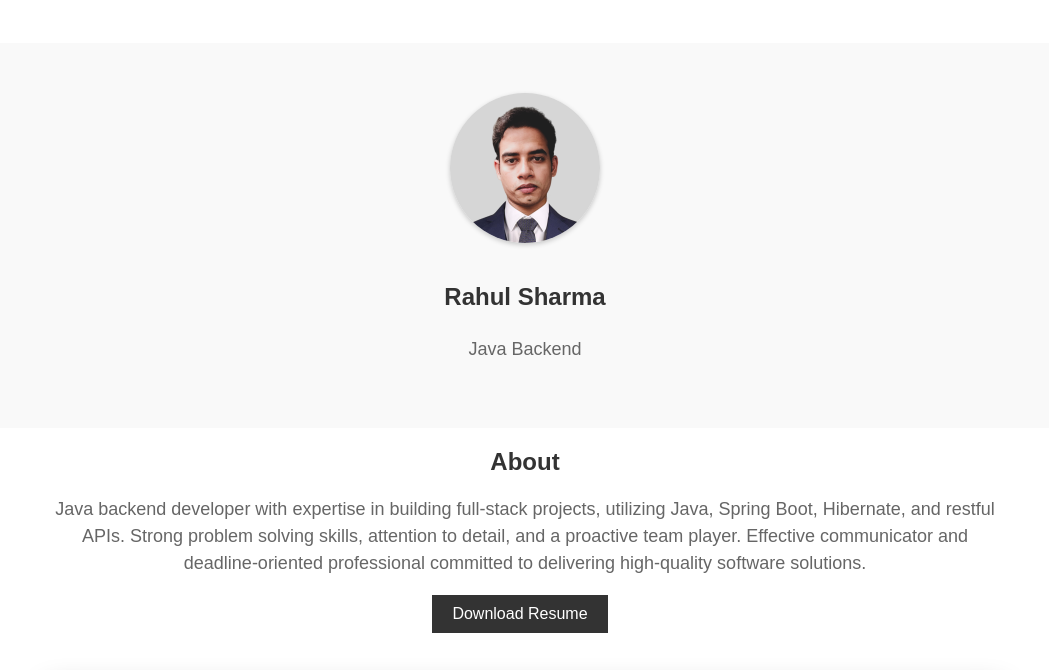
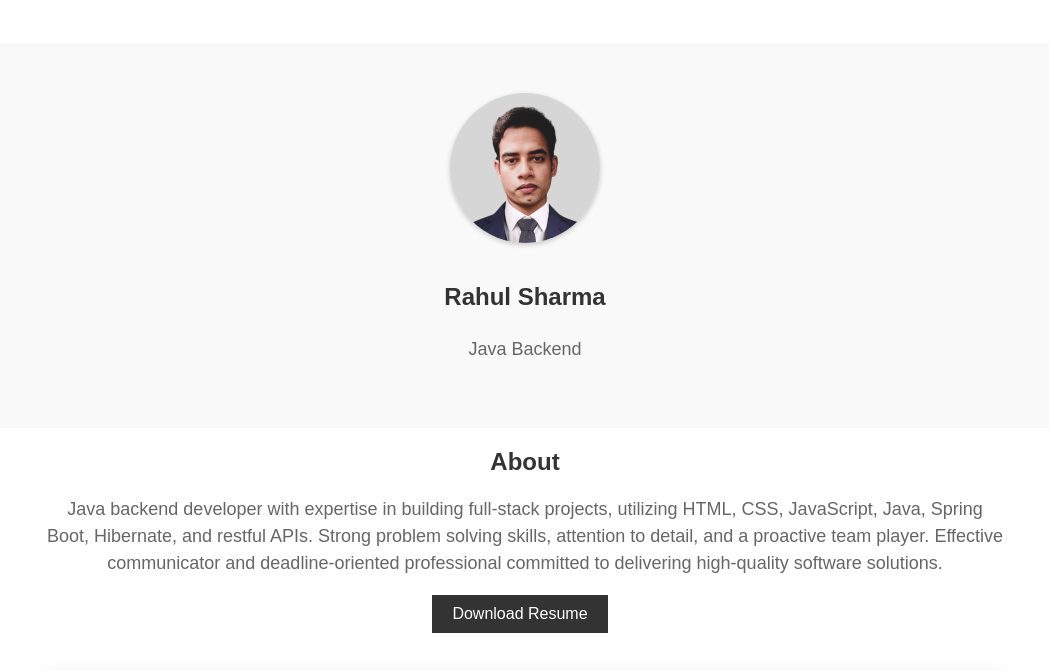
Before and after one commit to Perseverance24/Perseverance24.github.io, a plain HTML site: page index.html in a window 1280 px wide. Shown: the top 670 px of the page, without its empty margins (115-1164 px from the left). Drawn offline with Linux system fonts and the light colour scheme.

Commit message:
Update index.html

```diff
--- a/index.html
+++ b/index.html
@@ -43,7 +43,7 @@
             <div class="about-content">
                 <h2 class="section-title">About</h2>
                 <p class="about-description">Java backend developer with expertise in building full-stack
-                    projects, utilizing Java, Spring Boot, Hibernate, and restful
+                    projects, utilizing HTML, CSS, JavaScript, Java, Spring Boot, Hibernate, and restful
                     APIs. Strong problem solving skills, attention to detail, and a
                     proactive team player. Effective communicator and
                     deadline-oriented professional committed to delivering
```
